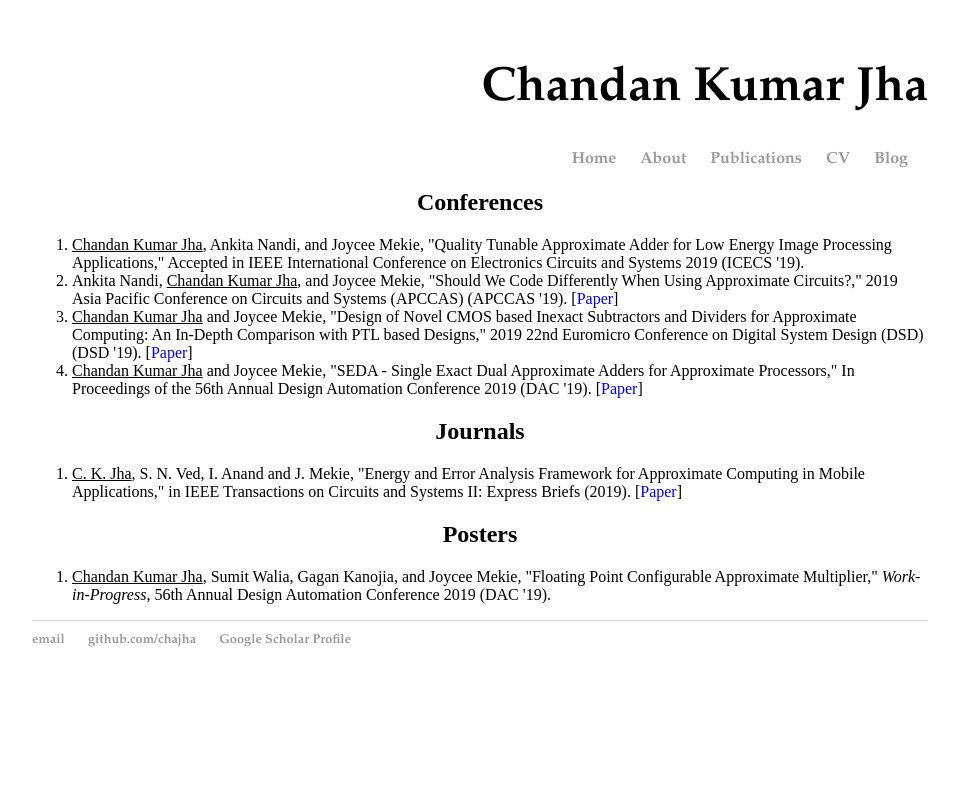
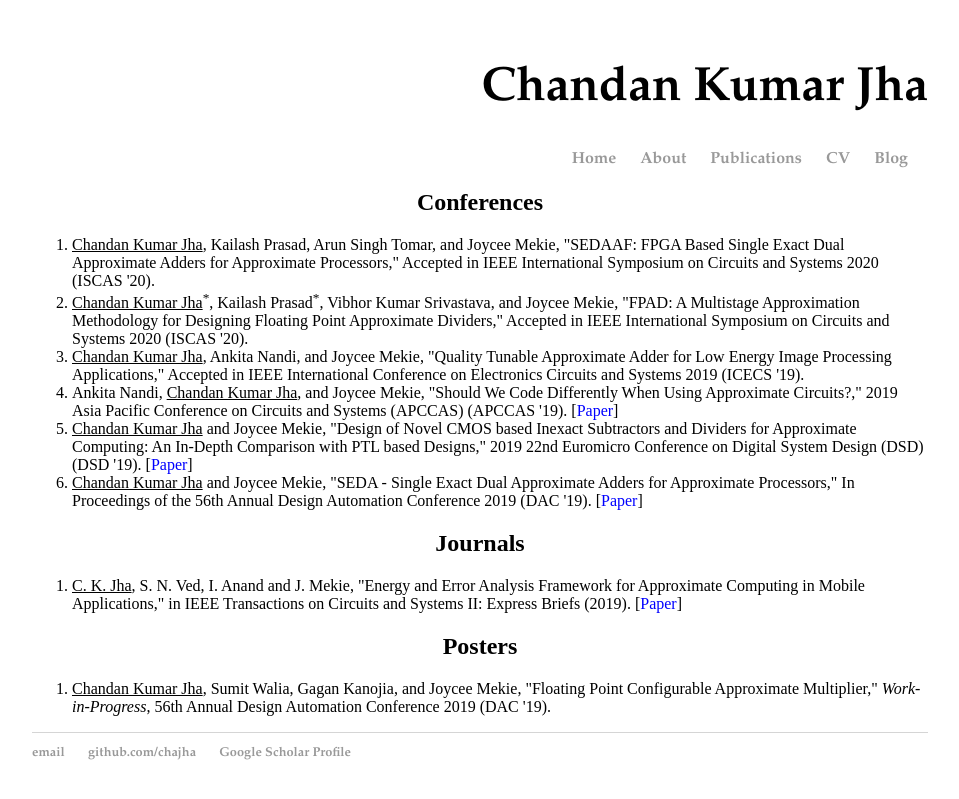
Before and after one commit to chajha/chajha.github.io, a Jekyll site: the page built from pages/publications.html, in a window 1280 px wide. Shown: the top 799 px of the page, without its empty margins (160-1119 px from the left). Built offline with Jekyll 4.4.1, drawn with Linux system fonts in a browser that asks for light colours.

Commit message:
Update publications.html

```diff
--- a/pages/publications.html
+++ b/pages/publications.html
@@ -6,6 +6,8 @@ title: Publications
 <h2 align="center"> Conferences </h2>
 
 <ol>
+  <li> <u>Chandan Kumar Jha</u>, Kailash Prasad, Arun Singh Tomar, and Joycee Mekie, "SEDAAF: FPGA Based Single Exact Dual Approximate Adders for Approximate Processors," Accepted in IEEE International Symposium on Circuits and Systems 2020 (ISCAS '20). </li>
+  <li> <u>Chandan Kumar Jha</u><sup>*</sup>, Kailash Prasad<sup>*</sup>, Vibhor Kumar Srivastava, and Joycee Mekie, "FPAD: A Multistage Approximation Methodology for Designing Floating Point Approximate Dividers," Accepted in IEEE International Symposium on Circuits and Systems 2020 (ISCAS '20). </li>
   <li> <u>Chandan Kumar Jha</u>, Ankita Nandi, and Joycee Mekie, "Quality Tunable Approximate Adder for Low Energy Image Processing Applications," Accepted in IEEE International Conference on Electronics Circuits and Systems 2019 (ICECS '19). </li>
   <li> Ankita Nandi, <u>Chandan Kumar Jha</u>, and Joycee Mekie, "Should We Code Differently When Using Approximate Circuits?," 2019 Asia Pacific Conference on Circuits and Systems (APCCAS) (APCCAS '19). [<a href="https://ieeexplore.ieee.org/stamp/stamp.jsp?tp=&arnumber=8953113"><font color="blue">Paper</font></a>] </li>
   <li> <u>Chandan Kumar Jha</u> and Joycee Mekie, "Design of Novel CMOS based Inexact Subtractors and Dividers for Approximate Computing: An In-Depth Comparison with PTL based Designs," 2019 22nd Euromicro Conference on Digital System Design (DSD) (DSD '19). [<a href="http://ieeexplore.ieee.org/stamp/stamp.jsp?tp=&arnumber=8875219&isnumber=8875008"><font color="blue">Paper</font></a>] </li>
```
